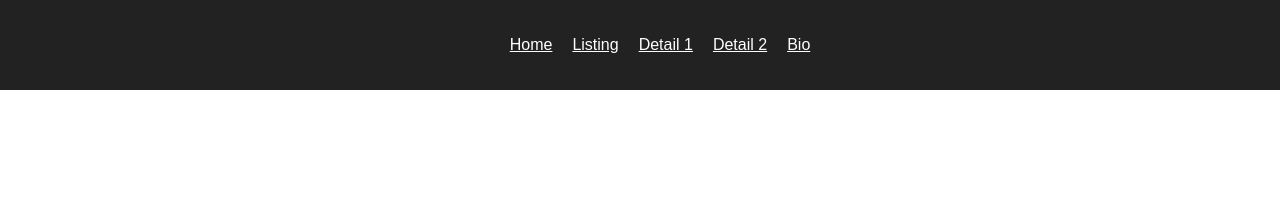
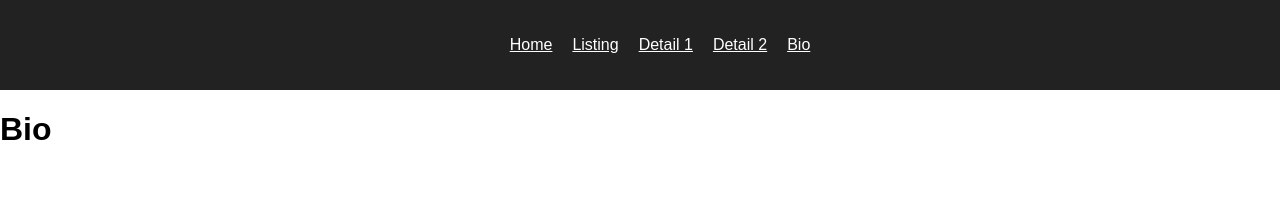
Before and after one commit to dominicgan/react-portfolio, a React (Create React App) app: page /resume in a window 1280 px wide. Shown: the top 201 px of the page. Built offline with nearby package versions, Linux system fonts and the light colour scheme; no server answers.

Commit message:
feat(resume): add resume component

```diff
--- a/src/Main.js
+++ b/src/Main.js
@@ -2,6 +2,7 @@ import React, { Component } from 'react';
 import { Route, Switch } from 'react-router-dom';
 import ProjectListing from './ProjectListing.js';
 import ProjectDetail from './ProjectDetail.js';
+import Resume from './Resume.js';
 
 class Main extends Component {
   render() {
@@ -14,6 +15,7 @@ class Main extends Component {
 				</div>
 			)}/>
 			<Route exact path='/projects' component={ProjectListing}/>
+			<Route exact path='/resume' component={Resume}/>
 			<Route path='/projects/:id' component={ProjectDetail}/>
 		</Switch>
 	  </div>
--- a/src/ProjectDetail.js
+++ b/src/ProjectDetail.js
@@ -7,31 +7,12 @@ class ProjectDetail extends Component {
 		};
 	}
   	componentDidMount() {
-	  let src = 'https://dominicgan.github.io/resume.json';
-	  // let src = '/resume.json';
-	  fetch(src)
-		.then((res) => {
-			return res.json();
-		})
-		.then((data) => {
-			this.setState({'resume': data});
-		});
   	}
 	render() {
-		let printResume = () => {
-			if (this.state.resume) {
-				return (
-		<code>{JSON.stringify(this.state.resume.basics)}</code>
-				);
-			} else {
-				return;
-			}
-		}
     return (
 	  <div className="project-detail">
 		<h1>Detail</h1>
 		<h2>{this.props.match.params.id}</h2>
-		{printResume()}
 	  </div>
     );
   }
--- /dev/null
+++ b/src/Resume.js
@@ -0,0 +1,41 @@
+import React, { Component } from 'react';
+
+class Resume extends Component {
+	constructor(props) {
+		super(props);
+		this.state = {
+		};
+	}
+  	componentDidMount() {
+	  let src = 'https://dominicgan.github.io/resume.json';
+	  // let src = '/resume.json';
+	  fetch(src)
+		.then((res) => {
+			return res.json();
+		})
+		.then((data) => {
+			this.setState({'resume': data});
+		});
+  	}
+	render() {
+		let printResume = () => {
+			if (this.state.resume) {
+				return (
+					<div>
+		<code>{JSON.stringify(this.state.resume)}</code>
+					</div>
+				);
+			} else {
+				return;
+			}
+		}
+    return (
+	  <div className="resume">
+		<h1>Bio</h1>
+		{printResume()}
+	  </div>
+    );
+  }
+}
+
+export default Resume
```
